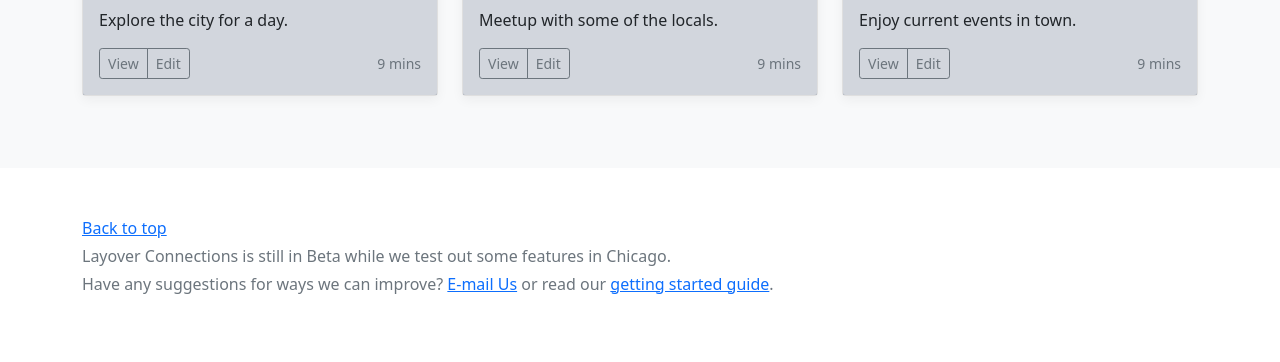
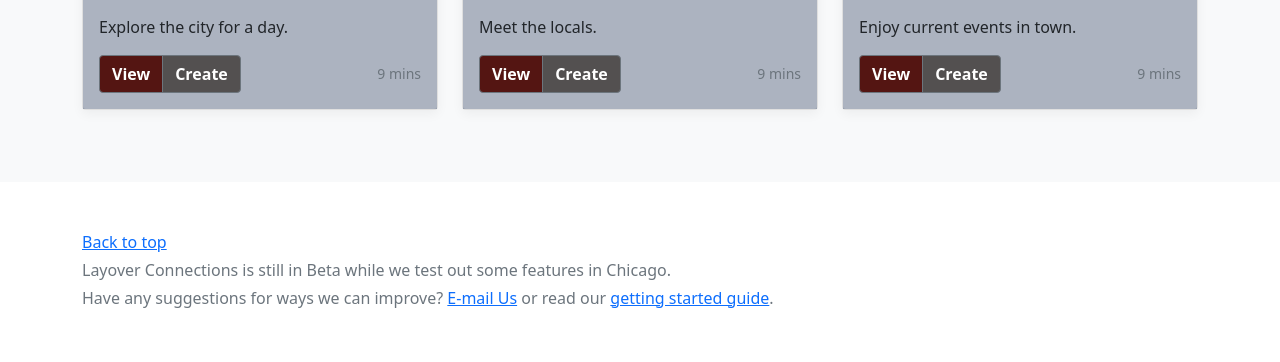
Before and after one commit to alejamora04/Layover-Connections, a Django app: page /layoverconnections in a window 1280 px wide. Shown: the part 1144-1506 px from the top of the page. Before the commit the page ends 1438 px from the top, so only its background shows below. Run offline with Django 4.2, Linux system fonts and the light colour scheme; some libraries are stand-ins or nearby versions.

Commit message:
Added Styling to homepage

```diff
--- a/layoverconnections/templates/layoverconnections/homepage.html
+++ b/layoverconnections/templates/layoverconnections/homepage.html
@@ -78,13 +78,13 @@
       <section class="jumbotron text-center" style="background-image: url('{% static '/images/jeshoots-com-mSESwdMZr-A-unsplash.jpg' %}')">
         <div class="container">
           <h1 class="jumbotron-heading">Welcome to the travel hub</h1>
-          <p class="lead text-muted">What's happening around the airport.
+          <p class="lead text-muted">It's a good time to meet and connect with fellow travelers.
             <li>Start a get together.</li>
             <li>See available groups.</li>
             <li>Meet other Travelers.</li>
           </p>
           <p>
-            <a href="#" class="btn btn-primary my-2 text-white"> View Events</a>
+            <a href="#" class="btn btn-primary my-2 text-white" style="background-color:hsl(2, 64%, 20%)"><strong>View Events</strong></a>
             <a href="#" class="btn btn-secondary my-2">Create a Event</a>
           </p>
         </div>
@@ -96,14 +96,14 @@
             <div class="col-md-4">
               <div class="card mb-4 box-shadow">
                 <img src= "{% static '/images/fabio-alves-tN3CDxTkx0Q-unsplash.jpg' %}" class="card-img-top" alt="Restuarants">
-                <div class="card-body" style="background-color: hsla(218, 55%, 20%, 0.192)">
+                <div class="card-body" style="background-color: hsla(218, 55%, 20%, 0.356)">
                   <p class="card-text"> Grab some food around the city.</p>
                   <div class="d-flex justify-content-between align-items-center">
                     <div class="btn-group">
-                      <button type="button" class="btn btn-sm btn-outline-secondary">View</button>
-                      <button type="button" class="btn btn-sm btn-outline-secondary">Edit</button>
+                      <button type="button" class="btn btn-md btn-outline-secondary text-white" style="background-color:hsl(2, 64%, 20%)"><strong>View</strong></button>
+                      <button type="button" class="btn btn-md btn-outline-secondary text-white" style="background-color:hsl(0, 2%, 32%)"><strong>Create</strong></button>
                     </div>
-                    <small class="text-muted">Populate list of events Django </small>
+                    <small class="text-muted"> # of events[Django] </small>
                   </div>
                 </div>
               </div>
@@ -111,12 +111,12 @@
             <div class="col-md-4">
               <div class="card mb-4 box-shadow">
                 <img src= "{% static '/images/redd-f-nE1K_qO2z38-unsplash.jpg' %}" class="card-img-top" style="background-color: hsla(219, 67%, 17%, 0.644); height:200px;" alt="Nightlife">
-                <div class="card-body" style="background-color: hsla(218, 55%, 20%, 0.192)">
+                <div class="card-body" style="background-color: hsla(218, 55%, 20%, 0.356)">
                   <p class="card-text">Take in the nightlife</p>
                   <div class="d-flex justify-content-between align-items-center">
                     <div class="btn-group">
-                      <button type="button" class="btn btn-sm btn-outline-secondary">View</button>
-                      <button type="button" class="btn btn-sm btn-outline-secondary">Edit</button>
+                      <button type="button" class="btn btn-md btn-outline-secondary text-white" style="background-color:hsl(2, 64%, 20%)"><strong>View</strong></button>
+                      <button type="button" class="btn btn-md btn-outline-secondary text-white" style="background-color:hsl(0, 2%, 32%)"><strong>Create</strong></button>
                     </div>
                     <small class="text-muted">9 mins</small>
                   </div>
@@ -126,12 +126,12 @@
             <div class="col-md-4">
               <div class="card mb-4 box-shadow">
                 <img src= "{% static '/images/stanislav-ivanitskiy-j5SwUbcgeyA-unsplash.jpg' %}" class="card-img-top" style="background-color: hsla(218, 31%, 25%, 0.644); height:200px;" alt="Drinks">
-                <div class="card-body" style="background-color: hsla(218, 55%, 20%, 0.192)">
-                  <p class="card-text">Grab a quick drink at the bar.</p>
+                <div class="card-body" style="background-color: hsla(218, 55%, 20%, 0.356)">
+                  <p class="card-text">Grab a drink at the bar.</p>
                   <div class="d-flex justify-content-between align-items-center">
                     <div class="btn-group">
-                      <button type="button" class="btn btn-sm btn-outline-secondary">View</button>
-                      <button type="button" class="btn btn-sm btn-outline-secondary">Edit</button>
+                      <button type="button" class="btn btn-md btn-outline-secondary text-white" style="background-color:hsl(2, 64%, 20%)"><strong>View</strong></button>
+                      <button type="button" class="btn btn-md btn-outline-secondary text-white" style="background-color:hsl(0, 2%, 32%)"><strong>Create</strong></button>
                     </div>
                     <small class="text-muted">9 mins</small>
                   </div>
@@ -142,12 +142,12 @@
             <div class="col-md-4">
               <div class="card mb-4 box-shadow">
                 <img src= "{% static '/images/robert-v-ruggiero-jE0gJddqulM-unsplash.jpg' %}" class="card-img-top"  style="background-color: hsla(219, 67%, 17%, 0.644); height:200px;" alt="Events">
-                <div class="card-body" style="background-color: hsla(218, 55%, 20%, 0.192)">
+                <div class="card-body" style="background-color: hsla(218, 55%, 20%, 0.356)">
                   <p class="card-text"> Explore the city for a day.</p>
                   <div class="d-flex justify-content-between align-items-center">
                     <div class="btn-group">
-                      <button type="button" class="btn btn-sm btn-outline-secondary">View</button>
-                      <button type="button" class="btn btn-sm btn-outline-secondary">Edit</button>
+                      <button type="button" class="btn btn-md btn-outline-secondary text-white" style="background-color:hsl(2, 64%, 20%)"><strong>View</strong></button>
+                      <button type="button" class="btn btn-md btn-outline-secondary text-white" style="background-color:hsl(0, 2%, 32%)"><strong>Create</strong></button>
                     </div>
                     <small class="text-muted">9 mins</small>
                   </div>
@@ -157,12 +157,12 @@
             <div class="col-md-4">
               <div class="card mb-4 box-shadow">
                 <img src= "{% static '/images/valiant-made-UrzN-8K1PCE-unsplash.jpg' %}" class="card-img-top" style="background-color: hsla(219, 67%, 17%, 0.644); height:200px;" alt="Connect with Residents">
-                <div class="card-body" style="background-color: hsla(218, 55%, 20%, 0.192)">
-                  <p class="card-text">Meetup with some of the locals.</p>
+                <div class="card-body" style="background-color: hsla(218, 55%, 20%, 0.356)">
+                  <p class="card-text">Meet the locals.</p>
                   <div class="d-flex justify-content-between align-items-center">
                     <div class="btn-group">
-                      <button type="button" class="btn btn-sm btn-outline-secondary">View</button>
-                      <button type="button" class="btn btn-sm btn-outline-secondary">Edit</button>
+                      <button type="button" class="btn btn-md btn-outline-secondary text-white" style="background-color:hsl(2, 64%, 20%)"><strong>View</strong></button>
+                      <button type="button" class="btn btn-md btn-outline-secondary text-white" style="background-color:hsl(0, 2%, 32%)"><strong>Create</strong></button>
                     </div>
                     <small class="text-muted">9 mins</small>
                   </div>
@@ -172,12 +172,12 @@
             <div class="col-md-4">
               <div class="card mb-4 box-shadow">
                 <img src= "{% static '/images/yu-shao-wu-EzPfYTB4aDg-unsplash.jpg' %}" class="card-img-top" style="background-color: hsla(219, 67%, 17%, 0.644); height:200px;" alt="Current Events">
-                <div class="card-body" style="background-color: hsla(218, 55%, 20%, 0.192)">
+                <div class="card-body" style="background-color: hsla(218, 55%, 20%, 0.356)">
                   <p class="card-text"> Enjoy current events in town.</p>
                   <div class="d-flex justify-content-between align-items-center">
                     <div class="btn-group">
-                      <button type="button" class="btn btn-sm btn-outline-secondary">View</button>
-                      <button type="button" class="btn btn-sm btn-outline-secondary">Edit</button>
+                      <button type="button" class="btn btn-md btn-outline-secondary text-white" style="background-color:hsl(2, 64%, 20%)"><strong>View</strong></button>
+                      <button type="button" class="btn btn-md btn-outline-secondary text-white" style="background-color:hsl(0, 2%, 32%)"><strong>Create</strong></button>
                     </div>
                     <small class="text-muted">9 mins</small>
                   </div>
--- a/layoverconnections/views.py
+++ b/layoverconnections/views.py
@@ -6,7 +6,8 @@ from django.contrib.auth import login, authenticate, logout
 from django.contrib import messages
 from django.contrib.auth.forms import AuthenticationForm
 
-# Formatting for the splash page portal. return render(request, 'layoverconnections/index.html')
+# Formatting for the splash page portal.
+#TODO Setup the splash page with a demo button to - return render(request, 'layoverconnections/index.html')
 def index(request):
 	if not request.user.is_authenticated:
 		return redirect(reverse("layoverconnections:login"))
@@ -27,6 +28,7 @@ def register_request(request):
 
 # Formatting for the Login page.
 # TODO change username field to email- register form email = request.POST["email"]
+# TODO Fix Django populated error messages
 def login_view(request):
 	if request.method == "POST":
 		username = request.POST["username"]
@@ -41,6 +43,7 @@ def login_view(request):
 			})
 	return render(request, 'layoverconnections/login.html')
 
+# Logout Functionality
 def logout_request(request):
 	logout(request)
 	messages.info(request, "You have successfully logged out.")
```
